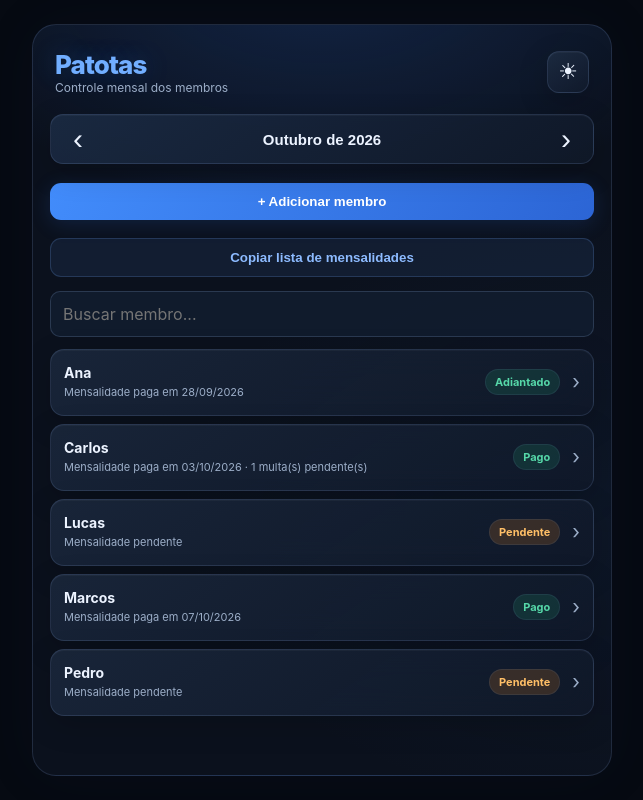
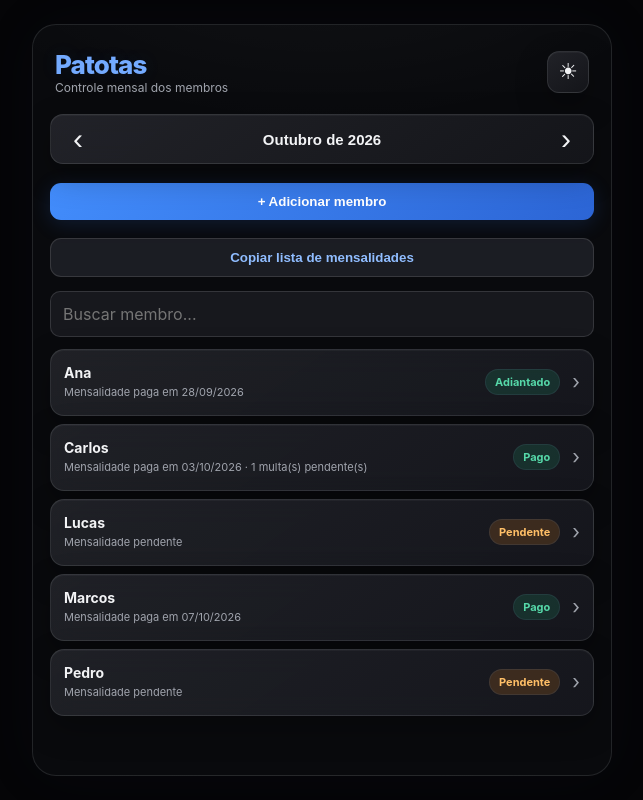
Before and after one commit to lodemarjunior/patotas, a plain HTML site: page index.html in a window 1280 px wide. Both pictures are taken after a click on the button "Alternar tema". Shown: the whole page, without its empty margins (318-961 px from the left). Drawn offline with Linux system fonts and the light colour scheme.

Commit message:
Troca fundos azulados por preto carvão e remove setas de inputs

```diff
--- a/styles.css
+++ b/styles.css
@@ -93,3 +93,22 @@ input:focus,select:focus{outline:2px solid rgba(65,132,247,.35);border-color:rgb
  .action,.list-row,.icon-btn{transition:background .16s ease,border-color .16s ease,box-shadow .16s ease}
  .list-row:active{border-color:rgba(98,154,247,.48)}
 }
+
+/* v18 — neutral charcoal theme, preserving all positions and dimensions */
+.theme-dark{
+ --bg:#090a0d;--surface:rgba(22,23,28,.91);--ink:#f2f3f5;
+ --muted:#a0a4ad;--line:rgba(245,248,255,.105);
+ --blue:#69a3ff;--blue-bg:rgba(64,123,236,.19);
+ --shadow:0 12px 32px rgba(0,0,0,.28),inset 0 1px rgba(255,255,255,.035);
+ background:#050507;
+}
+.theme-dark .app{background:radial-gradient(ellipse 90% 34% at 50% -12%,rgba(255,255,255,.035),transparent 75%),#090a0d}
+.theme-dark .month-bar{background:linear-gradient(145deg,rgba(36,37,43,.92),rgba(21,22,27,.95))}
+.theme-dark .panel,.theme-dark .list-row,.theme-dark .stat,.theme-dark .member-summary{background:linear-gradient(145deg,rgba(35,36,42,.88),rgba(23,24,30,.91))}
+.theme-dark .icon-btn{background:linear-gradient(145deg,rgba(35,36,42,.94),rgba(21,22,27,.95))}
+.theme-dark .modal{background:linear-gradient(180deg,#15161b,#0c0d11);border-color:rgba(255,255,255,.09)}
+.theme-dark input,.theme-dark select{background:rgba(25,26,32,.93);border-color:rgba(245,248,255,.13)}
+.theme-dark .action.outline{background:rgba(37,39,46,.68);border-color:rgba(255,255,255,.12);color:#90bdff}
+.theme-dark .brand{color:#73aaff;text-shadow:0 0 18px rgba(54,115,225,.11)}
+input[type=number]::-webkit-inner-spin-button,input[type=number]::-webkit-outer-spin-button{-webkit-appearance:none;margin:0}
+input[type=number]{-moz-appearance:textfield;appearance:textfield}
```
